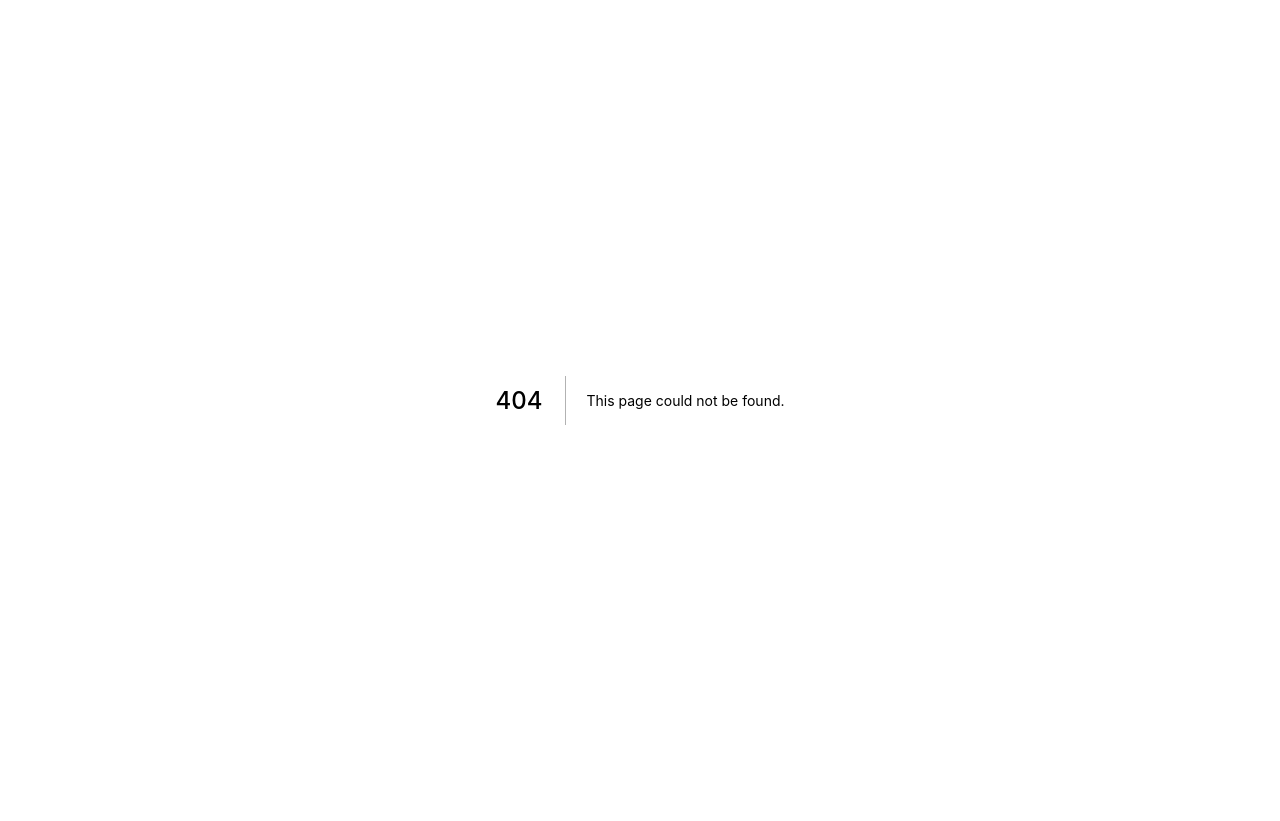
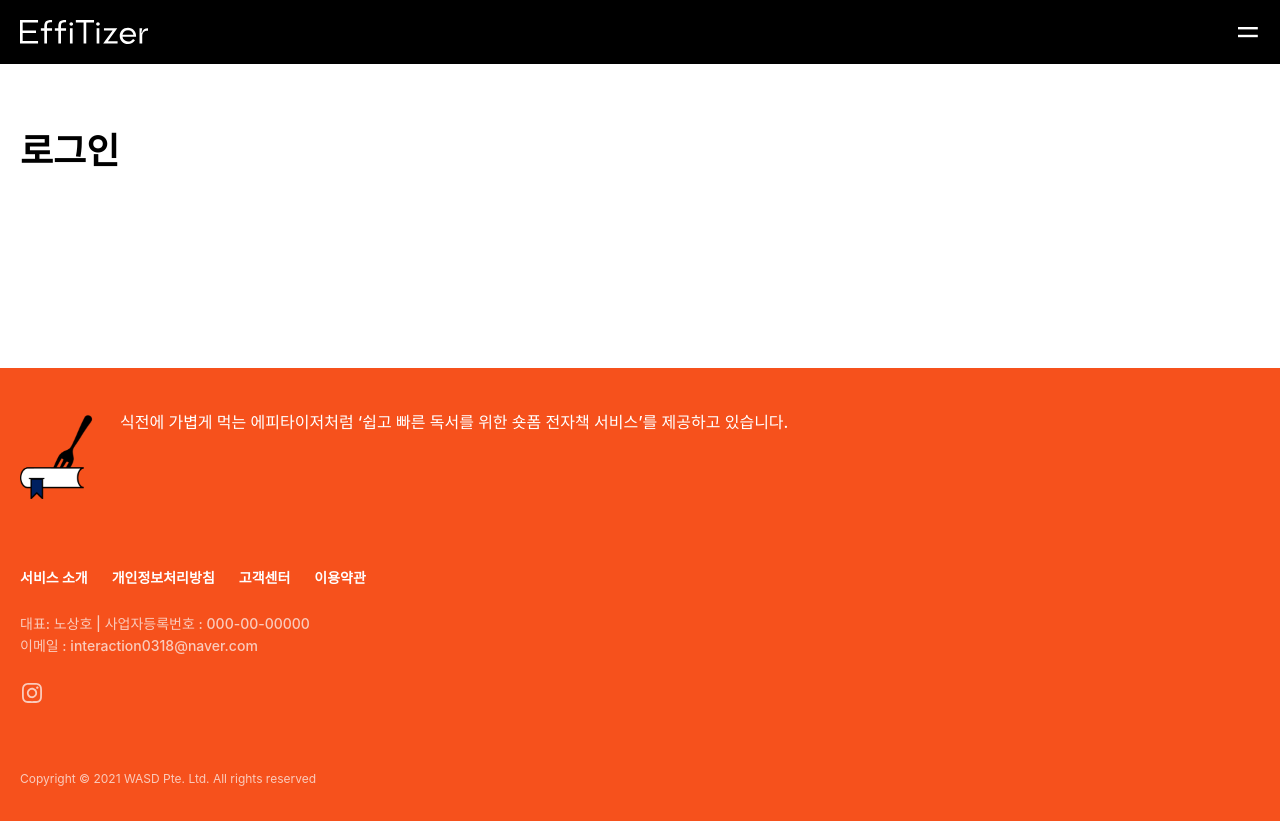
Before and after one commit to korkt-kim/effitizer, a Next.js app: page /login in a window 1280 px wide. Before the commit this address had no page. Before the commit the page ends 800 px from the top, so only its background shows below. Built offline with nearby package versions, Linux system fonts and the light colour scheme; a web font is replaced by a local one.

Commit message:
add login page

```diff
--- /dev/null
+++ b/pages/login.tsx
@@ -0,0 +1,24 @@
+import { NextPage } from 'next';
+import Head from 'next/head';
+import Layout from '../components/Layout';
+import styles from '../styles/LogIn.module.scss';
+
+const LogIn: NextPage<{}> = () => {
+  return (
+    <Layout>
+      <Head>
+        <title>로그인 - EffiTizer</title>
+        <meta
+          name="description"
+          content="쉽고 빠른 독서를 위한 숏폼 전자책 서비스, 에피타이저"
+        />
+        <link rel="icon" href="/favicon.ico" />
+      </Head>
+      <main className={styles.main}>
+        <h1 className={styles.title}>로그인</h1>
+      </main>
+    </Layout>
+  );
+};
+
+export default LogIn;
--- /dev/null
+++ b/styles/LogIn.module.scss
@@ -0,0 +1,9 @@
+@import 'mixins';
+
+.main {
+  padding: 4rem 1.25rem;
+}
+
+.title {
+  @include text-style-h3-bold;
+}
```
